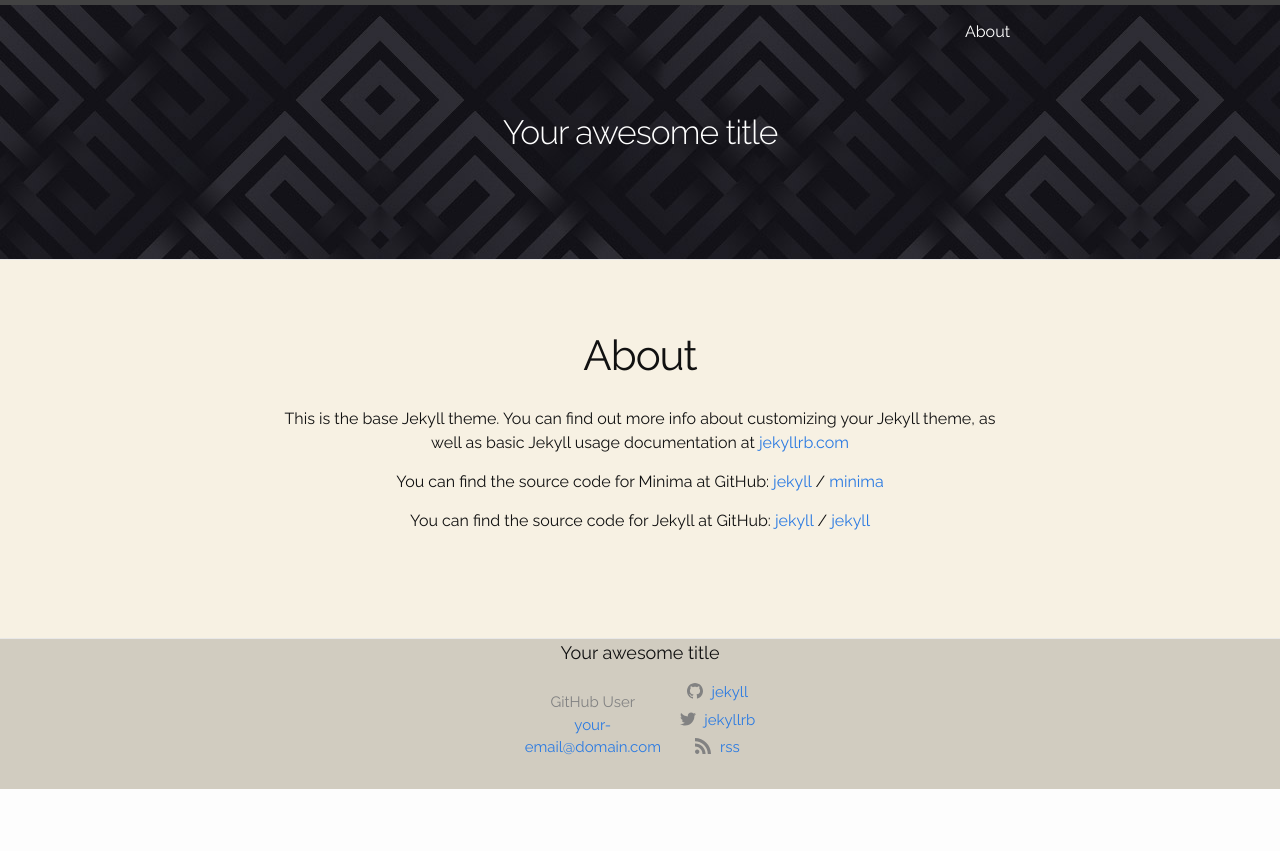
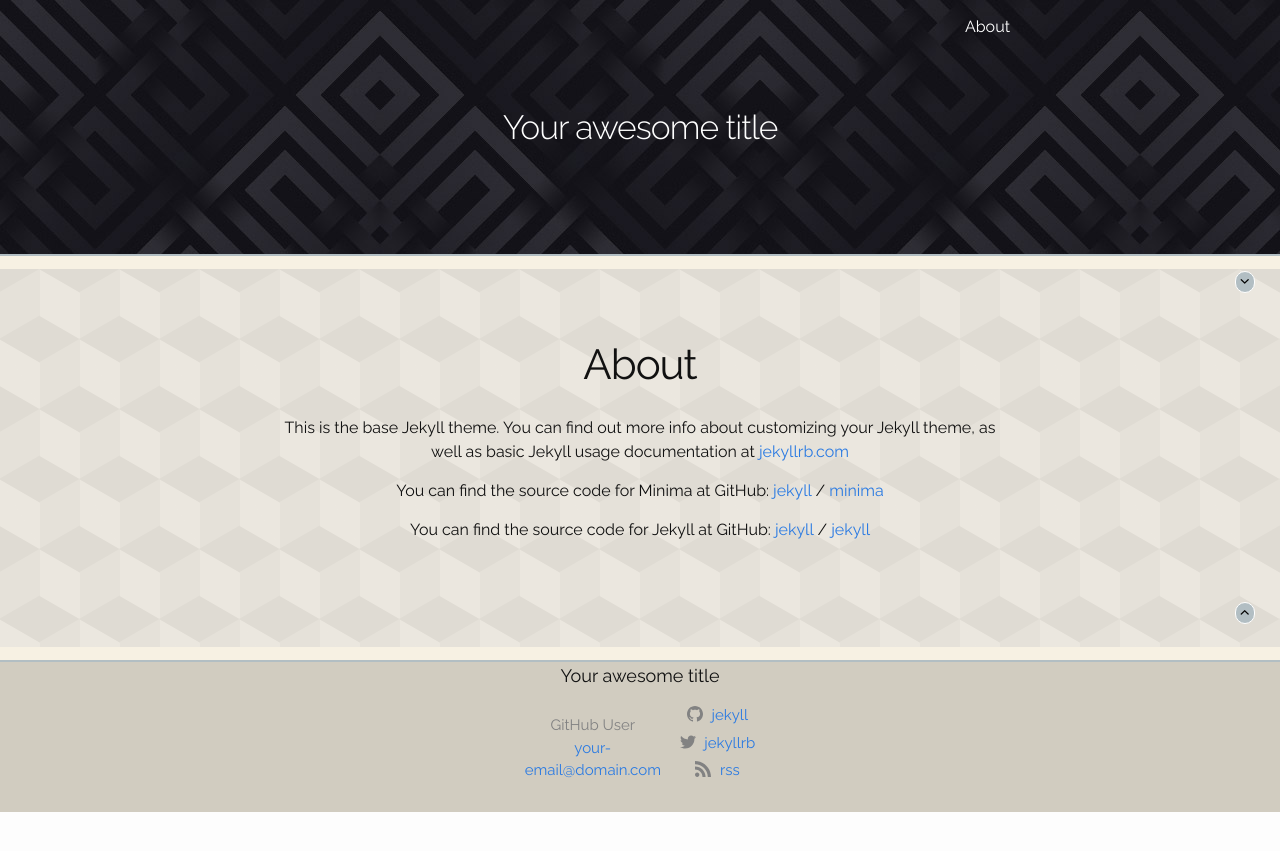
Before and after one commit to thomasdidier/retro, a Jekyll site: the page built from about.md, in a window 1280 px wide. Shown: the top 851 px of the page. Built offline with Jekyll 4.4.1, drawn with Linux system fonts in a browser that asks for light colours.

Commit message:
srfhedrtj

```diff
--- a/_includes/footer.html
+++ b/_includes/footer.html
@@ -1,3 +1,4 @@
+
 <footer class="site-footer h-card">
   <data class="u-url" href="{{ "/" | relative_url }}"></data>
 
--- a/_includes/head.html
+++ b/_includes/head.html
@@ -3,6 +3,7 @@
   <meta http-equiv="X-UA-Compatible" content="IE=edge">
   <meta name="viewport" content="width=device-width, initial-scale=1">
   {%- seo -%}
+  <link rel="stylesheet" type="text/css" href="http://code.ionicframework.com/ionicons/2.0.1/css/ionicons.min.css">
   <link href="https://fonts.googleapis.com/css?family=Raleway:300,400,400i,500,500i,600,700" rel="stylesheet">
   <link rel="stylesheet" href="{{ "/assets/main.css" | relative_url }}">
   {%- feed_meta -%}
--- a/_layouts/default.html
+++ b/_layouts/default.html
@@ -7,10 +7,23 @@
 
     {%- include header.html -%}
 
+    <div>
+      <a href="#" class="icon1"><i class="ion-chevron-down"></i></a>
+    </div>
+  <div class="home">
+    <div id="linear1" class="pattern">
     <main class="page-content" aria-label="Content">
       <div class="wrapper">
         {{ content }}
+
+    </div>
+
+          <div>
+      <a href="#" class="icon2"><i class="ion-chevron-up"></i></a>
+    </div>
       </div>
+      </div>
+
     </main>
 
     {%- include footer.html -%}
--- a/_layouts/home.html
+++ b/_layouts/home.html
@@ -3,7 +3,7 @@ layout: default
 ---
 
 <div class="home">
-  <a href="#"></a>
+
   {%- if page.title -%}
     <h1 class="page-heading">{{ page.title }}</h1>
   {%- endif -%}
--- a/_layouts/page.html
+++ b/_layouts/page.html
@@ -11,4 +11,5 @@ layout: default
     {{ content }}
   </div>
 
+
 </article>
--- a/_sass/minima/_layout.scss
+++ b/_sass/minima/_layout.scss
@@ -2,8 +2,8 @@
  * Site header
  */
 .site-header {
-  border-top: 5px solid $grey-color-dark;
-  border-bottom: 1px solid $grey-color-light;
+
+  border-bottom: 2px solid  #b2bec3;
   min-height: $spacing-unit * 1.865;
   background-image: url(../images/header1.jpg);
 
@@ -110,10 +110,11 @@
  * Site footer
  */
 .site-footer {
-  border-top: 1px solid $grey-color-light;
+  border-top: 2px solid #b2bec3;
   padding-bottom:0;
   padding-top:0;
   background-color:#d1ccc0;
+
 
 }
 
@@ -187,6 +188,50 @@
 /**
  * Page content
  */
+.icon1{
+float:right;
+  margin-right:25px;
+  margin-top:15px;
+  border: 1px solid #fff;
+  padding: 3px 5px 3px 5px;
+  border-radius:30px;
+  font-size:60%;
+  background-color:#b2bec3;
+
+    i{
+      color:#000;
+    }
+}
+.icon1:hover,
+ .icon2:hover{
+  border: 1px solid ;
+  padding: 3px 5px 3px 5px;
+  border-radius:30px;
+  font-size:60%;
+  background-color:#2d3436;
+  transition-duration: 1s;
+
+    i{
+      color:#fff;
+}
+
+}
+.icon2{
+float:right;
+margin-right:25px;
+  border: 1px solid #fff;
+  padding: 3px 5px 3px 5px;
+  border-radius:30px;
+  font-size:60%;
+  background-color:#b2bec3;
+  margin-top:30px;
+
+    i{
+      color:#000;
+    }
+}
+
+
 .mario{
   max-width:25%;
   padding-bottom:30px;
@@ -199,8 +244,25 @@
 }
 
 .page-content{
-  background-color:#f7f1e3;
+  background: rgba(247,241,227, 0.60);
 }
+.pattern {
+  min-height:200px;
+  border-bottom: 13px solid #F7F1E3;
+  border-top: 13px solid #F7F1E3;
+}
+
+#linear1 {
+background:
+linear-gradient(30deg, #bdbdbd 12%, transparent 12.5%, transparent 87%, #bdbdbd 87.5%, #bdbdbd 0),
+linear-gradient(150deg, #bdbdbd 12%, transparent 12.5%, transparent 87%, #bdbdbd 87.5%, #bdbdbd 0),
+linear-gradient(30deg, #bdbdbd 12%, transparent 12.5%, transparent 87%, #bdbdbd 87.5%, #bdbdbd 0),
+linear-gradient(150deg, #bdbdbd 12%, transparent 12.5%, transparent 87%, #bdbdbd 87.5%, #bdbdbd 0),
+linear-gradient(60deg, #dbdbdb 25%, transparent 25.5%, transparent 75%, #dbdbdb 75%, #dbdbdb 0),
+linear-gradient(60deg, #dbdbdb 25%, transparent 25.5%, transparent 75%, #dbdbdb 75%, #dbdbdb 0), #ccc;
+background-position: 0 0, 0 0, 40px 70px, 40px 70px, 0 0, 40px 70px;
+background-size: 80px 140px;
+  }
 
 .page-heading {
   @include relative-font-size(2);
```
